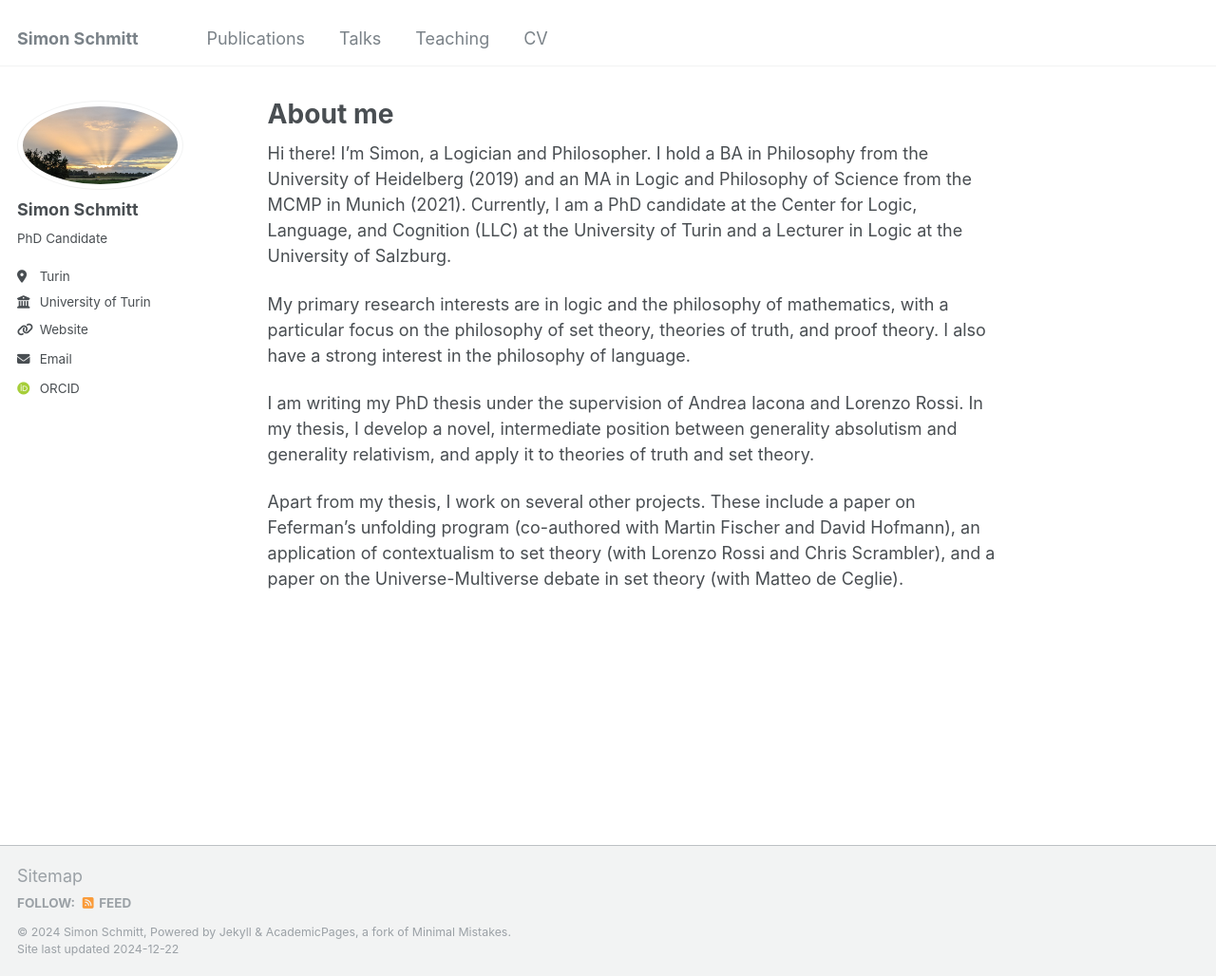
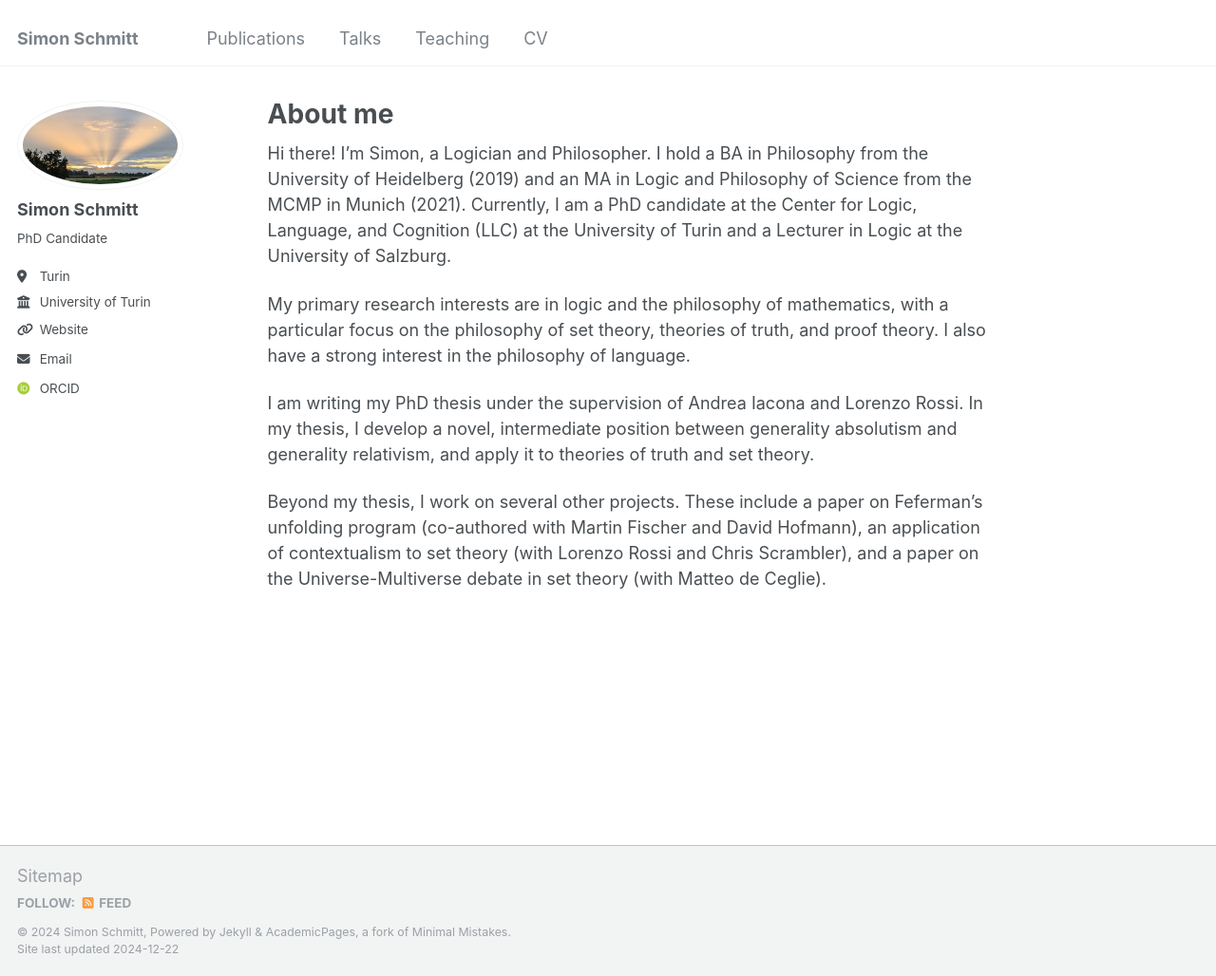
Before and after one commit to SimSchmitt/SimonSchmitt, a Jekyll site: the page built from _pages/about.md, in a window 1280 px wide and 1028 px high. Shown: the whole window at 95% size. Built offline with Jekyll 4.4.1, drawn with Linux system fonts in a browser that asks for light colours; some web fonts are replaced.

Commit message:
about.md

```diff
--- a/_pages/about.md
+++ b/_pages/about.md
@@ -12,4 +12,4 @@ My primary research interests are in logic and the philosophy of mathematics, wi
 
 I am writing my PhD thesis under the supervision of Andrea Iacona and Lorenzo Rossi. In my thesis, I develop a novel, intermediate position between generality absolutism and generality relativism, and apply it to theories of truth and set theory.
 
-Apart from my thesis, I work on several other projects. These include a paper on Feferman's unfolding program (co-authored with Martin Fischer and David Hofmann), an application of contextualism to set theory (with Lorenzo Rossi and Chris Scrambler), and a paper on the Universe-Multiverse debate in set theory (with Matteo de Ceglie).
+Beyond my thesis, I work on several other projects. These include a paper on Feferman's unfolding program (co-authored with Martin Fischer and David Hofmann), an application of contextualism to set theory (with Lorenzo Rossi and Chris Scrambler), and a paper on the Universe-Multiverse debate in set theory (with Matteo de Ceglie).
```
